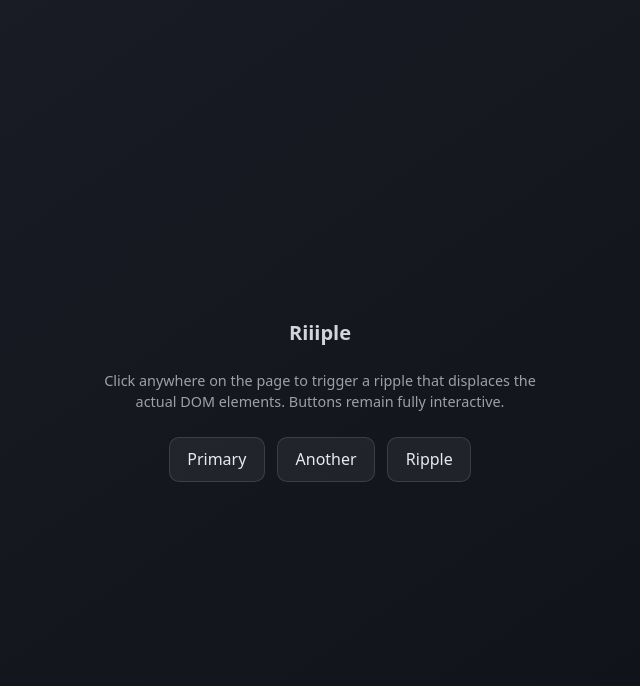
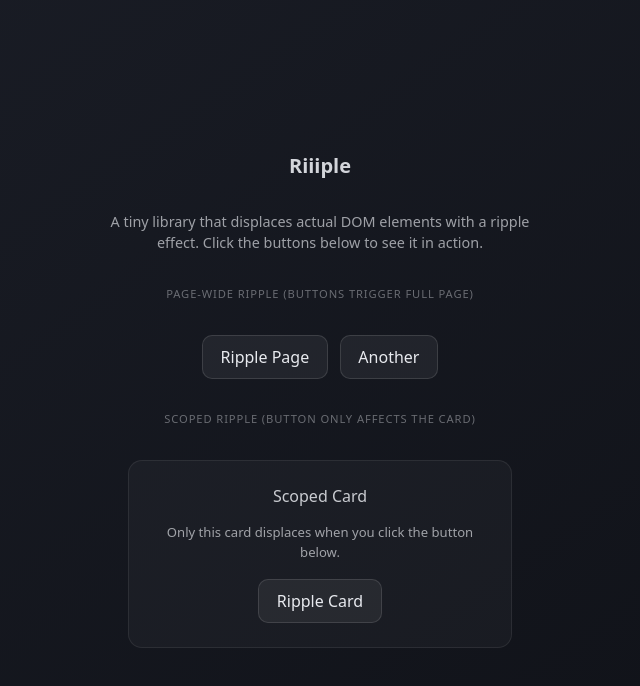
Before and after one commit to Arman-Luthra/ripppl, a website built with Vite: page index.html in a window 1280 px wide. Shown: the whole page, without its empty margins (320-960 px from the left). Built offline with nearby package versions, Linux system fonts and the light colour scheme.

Commit message:
Restructure API: separate trigger/scope, double-buffer SVG filters, fix tab visibility
- trigger arg accepts CSS selector, HTMLElement, or NodeList
- scope option controls which element gets displaced (default: body)
- Double-buffer two SVG filter IDs to prevent browser cache stalls
- Always restart rAF on click instead of checking running flag
- Handle visibilitychange to recover from background tab pauses

```diff
--- a/index.html
+++ b/index.html
@@ -21,7 +21,7 @@
         flex-direction: column;
         align-items: center;
         justify-content: center;
-        gap: 1.5rem;
+        gap: 2rem;
         padding: 2rem;
       }
       h1 {
@@ -37,6 +37,13 @@
         line-height: 1.5;
         opacity: 0.65;
         font-size: 0.9rem;
+      }
+      .section-label {
+        font-size: 0.7rem;
+        text-transform: uppercase;
+        letter-spacing: 0.08em;
+        opacity: 0.4;
+        margin: 0;
       }
       .row {
         display: flex;
@@ -61,22 +68,49 @@
         background: rgba(255, 255, 255, 0.1);
         border-color: rgba(255, 255, 255, 0.2);
       }
-      a {
-        color: #7ab8ff;
+      .card {
+        border: 1px solid rgba(255, 255, 255, 0.08);
+        background: rgba(255, 255, 255, 0.03);
+        border-radius: 14px;
+        padding: 1.5rem 2rem;
+        display: flex;
+        flex-direction: column;
+        align-items: center;
+        gap: 1rem;
+        max-width: 24rem;
+        width: 100%;
+      }
+      .card h2 {
+        margin: 0;
+        font-size: 1rem;
+        font-weight: 500;
+        opacity: 0.85;
+      }
+      .card p {
+        font-size: 0.82rem;
       }
     </style>
   </head>
   <body>
     <h1>Riiiple</h1>
     <p>
-      Click anywhere on the page to trigger a ripple that displaces the actual
-      DOM elements. Buttons remain fully interactive.
+      A tiny library that displaces actual DOM elements with a ripple effect.
+      Click the buttons below to see it in action.
     </p>
+
+    <p class="section-label">Page-wide ripple (buttons trigger full page)</p>
     <div class="row">
-      <button type="button">Primary</button>
-      <button type="button">Another</button>
-      <button type="button">Ripple</button>
+      <button type="button" class="page-trigger">Ripple Page</button>
+      <button type="button" class="page-trigger">Another</button>
     </div>
+
+    <p class="section-label">Scoped ripple (button only affects the card)</p>
+    <div class="card" id="demo-card">
+      <h2>Scoped Card</h2>
+      <p>Only this card displaces when you click the button below.</p>
+      <button type="button" id="card-trigger">Ripple Card</button>
+    </div>
+
     <script type="module" src="/src/demo.ts"></script>
   </body>
 </html>
--- a/src/demo.ts
+++ b/src/demo.ts
@@ -1,10 +1,8 @@
 import { attachRipple } from "./riiiple";
 
-attachRipple(document, {
-  maxScale: 35,
-  attackMs: 120,
-  decayRate: 0.003,
-  baseFrequency: 0.012,
-  octaves: 3,
-  noiseType: "turbulence",
+attachRipple(".page-trigger");
+
+attachRipple("#card-trigger", {
+  scope: "#demo-card",
+  maxScale: 30,
 });
--- a/src/riiiple.ts
+++ b/src/riiiple.ts
@@ -1,4 +1,5 @@
 export type RippleOptions = {
+  scope?: string | HTMLElement;
   maxScale?: number;
   attackMs?: number;
   decayRate?: number;
@@ -8,13 +9,40 @@ export type RippleOptions = {
   noiseType?: "turbulence" | "fractalNoise";
 };
 
+type TriggerInput =
+  | string
+  | HTMLElement
+  | NodeListOf<HTMLElement>
+  | HTMLElement[];
+
 let uid = 0;
 let frameSeed = 0;
 
+function resolveTriggers(input: TriggerInput): HTMLElement[] {
+  if (typeof input === "string") {
+    return Array.from(document.querySelectorAll<HTMLElement>(input));
+  }
+  if (input instanceof HTMLElement) {
+    return [input];
+  }
+  return Array.from(input);
+}
+
+function resolveScope(scope: string | HTMLElement | undefined): HTMLElement {
+  if (!scope) return document.body;
+  if (typeof scope === "string") {
+    return document.querySelector<HTMLElement>(scope) ?? document.body;
+  }
+  return scope;
+}
+
 export function attachRipple(
-  target: Document | HTMLElement = document,
+  trigger: TriggerInput,
   options: RippleOptions = {}
 ): () => void {
+  const triggers = resolveTriggers(trigger);
+  const scopeEl = resolveScope(options.scope);
+
   const maxScale = options.maxScale ?? 40;
   const attackMs = options.attackMs ?? 100;
   const decayRate = options.decayRate ?? 0.0025;
@@ -22,23 +50,40 @@ export function attachRipple(
   const freqDrift = options.frequencyDrift ?? 0.004;
   const octaves = options.octaves ?? 3;
   const noiseType = options.noiseType ?? "turbulence";
-  const filterId = `riiiple-${++uid}`;
+  const base = `riiiple-${++uid}`;
+  const idA = `${base}-a`;
+  const idB = `${base}-b`;
+  let useA = true;
 
-  const filterRoot: HTMLElement =
-    target instanceof Document ? document.body : target;
+  const svgA = document.createElementNS("http://www.w3.org/2000/svg", "svg");
+  svgA.setAttribute("width", "0");
+  svgA.setAttribute("height", "0");
+  svgA.style.cssText = "position:absolute;";
 
-  const svg = document.createElementNS("http://www.w3.org/2000/svg", "svg");
-  svg.setAttribute("width", "0");
-  svg.setAttribute("height", "0");
-  svg.style.cssText = "position:absolute;";
+  const svgB = document.createElementNS("http://www.w3.org/2000/svg", "svg");
+  svgB.setAttribute("width", "0");
+  svgB.setAttribute("height", "0");
+  svgB.style.cssText = "position:absolute;";
+
+  const buildFilterHtml = (id: string, scale: number, freq: number, seed: number) =>
+    `<defs><filter id="${id}" x="0%" y="0%" width="100%" height="100%" color-interpolation-filters="sRGB"><feTurbulence type="${noiseType}" baseFrequency="${freq}" numOctaves="${octaves}" result="turb" seed="${seed}"/><feDisplacementMap in="SourceGraphic" in2="turb" xChannelSelector="R" yChannelSelector="G" scale="${scale}"/></filter></defs>`;
 
   const writeFilter = (scale: number, freq: number, seed: number) => {
-    svg.innerHTML = `<defs><filter id="${filterId}" x="0%" y="0%" width="100%" height="100%" color-interpolation-filters="sRGB"><feTurbulence type="${noiseType}" baseFrequency="${freq}" numOctaves="${octaves}" result="turb" seed="${seed}"/><feDisplacementMap in="SourceGraphic" in2="turb" xChannelSelector="R" yChannelSelector="G" scale="${scale}"/></filter></defs>`;
+    useA = !useA;
+    if (useA) {
+      svgA.innerHTML = buildFilterHtml(idA, scale, freq, seed);
+      scopeEl.style.filter = `url(#${idA})`;
+    } else {
+      svgB.innerHTML = buildFilterHtml(idB, scale, freq, seed);
+      scopeEl.style.filter = `url(#${idB})`;
+    }
   };
 
-  writeFilter(0, baseFreq, 0);
-  document.body.appendChild(svg);
-  filterRoot.style.filter = `url(#${filterId})`;
+  svgA.innerHTML = buildFilterHtml(idA, 0, baseFreq, 0);
+  svgB.innerHTML = buildFilterHtml(idB, 0, baseFreq, 0);
+  document.body.appendChild(svgA);
+  document.body.appendChild(svgB);
+  scopeEl.style.filter = `url(#${idA})`;
 
   const clickTimes: number[] = [];
   let raf = 0;
@@ -79,22 +124,29 @@ export function attachRipple(
 
   const onClick = (e: Event) => {
     if (!(e instanceof MouseEvent) || e.button !== 0) return;
-    const el = target instanceof Document ? null : target;
-    if (el && !el.contains(e.target as Node)) return;
     clickTimes.push(performance.now());
     if (clickTimes.length > 8) clickTimes.shift();
-    if (!running) {
-      running = true;
+    cancelAnimationFrame(raf);
+    running = true;
+    raf = requestAnimationFrame(tick);
+  };
+
+  const onVisibilityChange = () => {
+    if (document.visibilityState === "visible" && running) {
+      cancelAnimationFrame(raf);
       raf = requestAnimationFrame(tick);
     }
   };
 
-  target.addEventListener("click", onClick, true);
+  triggers.forEach((el) => el.addEventListener("click", onClick, true));
+  document.addEventListener("visibilitychange", onVisibilityChange);
 
   return () => {
     cancelAnimationFrame(raf);
-    filterRoot.style.filter = "";
-    target.removeEventListener("click", onClick, true);
-    svg.remove();
+    scopeEl.style.filter = "";
+    triggers.forEach((el) => el.removeEventListener("click", onClick, true));
+    document.removeEventListener("visibilitychange", onVisibilityChange);
+    svgA.remove();
+    svgB.remove();
   };
 }
```
